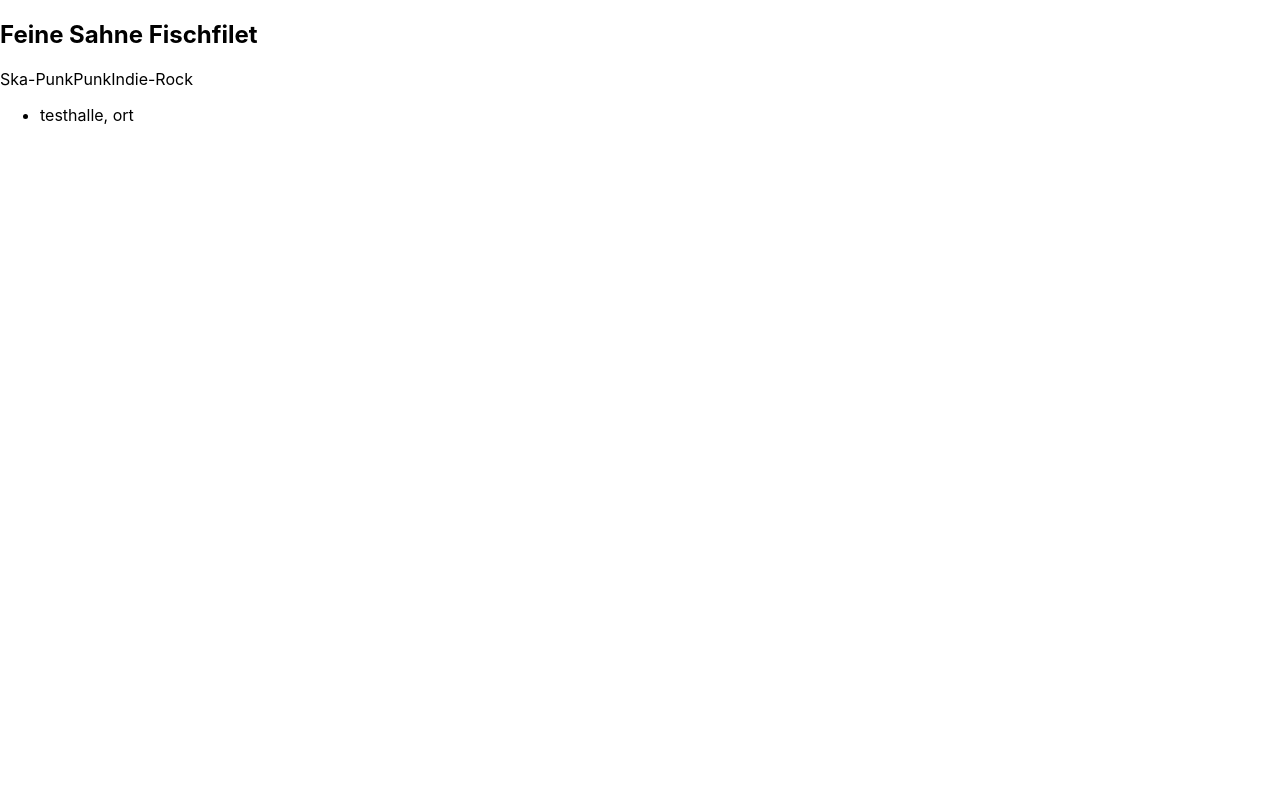
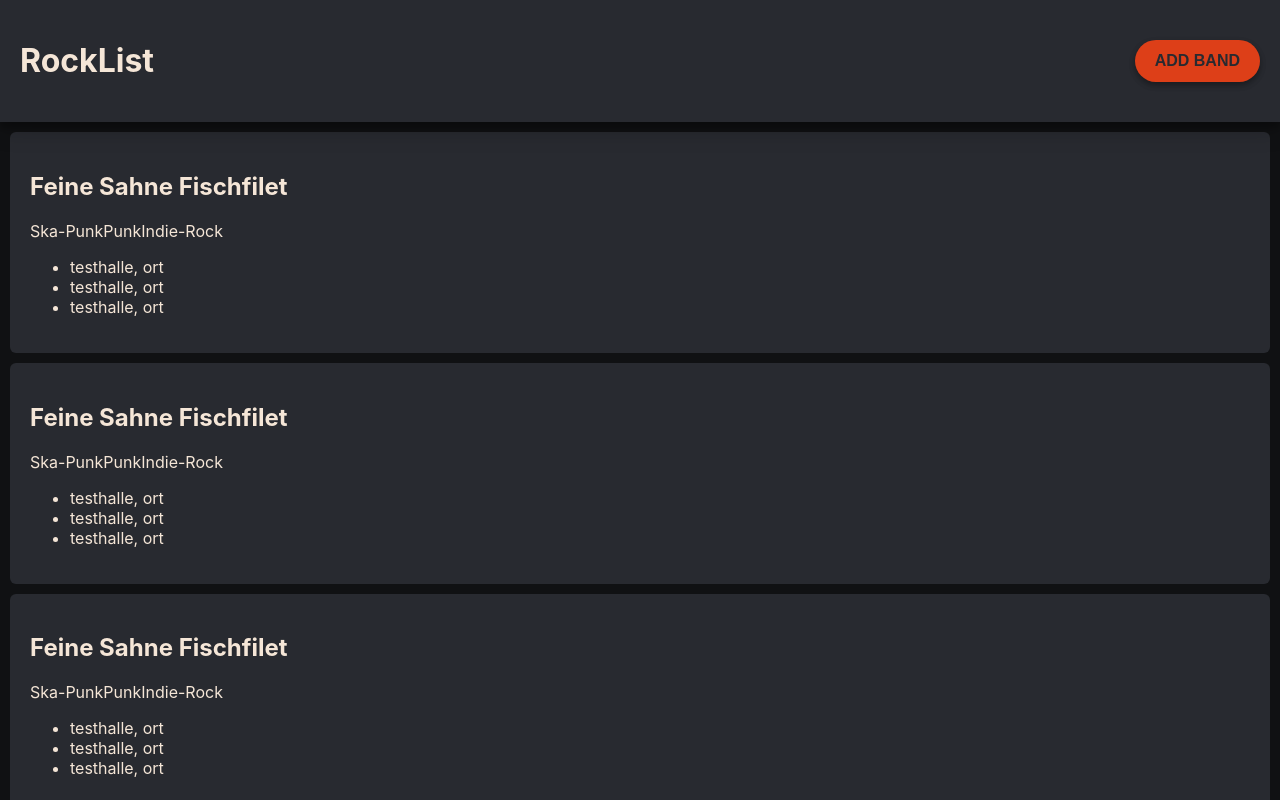
Before and after one commit to Alkawi/concert-overview, a React (Vite) app: page / in a window 1280 px wide. Built offline with nearby package versions, Linux system fonts and the light colour scheme.

Commit message:
Add Termin, Nav, basic styling

```diff
--- a/src/app/App.module.css
+++ b/src/app/App.module.css
@@ -1,42 +1,13 @@
-.App {
-  text-align: center;
+.appContainer {
+  display: grid;
+  grid-template-rows: auto 1fr;
+  height: 100vh;
 }
 
-.App-logo {
-  height: 40vmin;
-  pointer-events: none;
+.bandContainer {
+  background-color: var(--c-dark);
+  display: grid;
+  gap: 10px;
+  padding: 10px;
+  overflow-y: auto;
 }
-
-@media (prefers-reduced-motion: no-preference) {
-  .App-logo {
-    animation: App-logo-spin infinite 20s linear;
-  }
-}
-
-.App-header {
-  background-color: #282c34;
-  min-height: 100vh;
-  display: flex;
-  flex-direction: column;
-  align-items: center;
-  justify-content: center;
-  font-size: calc(10px + 2vmin);
-  color: white;
-}
-
-.App-link {
-  color: #61dafb;
-}
-
-@keyframes App-logo-spin {
-  from {
-    transform: rotate(0deg);
-  }
-  to {
-    transform: rotate(360deg);
-  }
-}
-
-button {
-  font-size: calc(10px + 2vmin);
-}
--- a/src/app/App.tsx
+++ b/src/app/App.tsx
@@ -1,21 +1,65 @@
 import React, { useState } from 'react';
 import styles from './App.module.css';
 import Band from './components/Band/Band';
+import Nav from './components/Nav/Nav';
 
 function App(): JSX.Element {
   const [bandList, setBandList] = useState([
     {
       name: 'Feine Sahne Fischfilet',
       genre: ['Ska-Punk', 'Punk', 'Indie-Rock'],
-      termine: [{ date: 'test', location: 'halle, ort' }],
+      termine: [
+        { date: 'test', location: 'halle, ort' },
+        { date: 'test', location: 'halle, ort' },
+        { date: 'test', location: 'halle, ort' },
+      ],
+    },
+    {
+      name: 'Feine Sahne Fischfilet',
+      genre: ['Ska-Punk', 'Punk', 'Indie-Rock'],
+      termine: [
+        { date: 'test', location: 'halle, ort' },
+        { date: 'test', location: 'halle, ort' },
+        { date: 'test', location: 'halle, ort' },
+      ],
+    },
+    {
+      name: 'Feine Sahne Fischfilet',
+      genre: ['Ska-Punk', 'Punk', 'Indie-Rock'],
+      termine: [
+        { date: 'test', location: 'halle, ort' },
+        { date: 'test', location: 'halle, ort' },
+        { date: 'test', location: 'halle, ort' },
+      ],
+    },
+    {
+      name: 'Feine Sahne Fischfilet',
+      genre: ['Ska-Punk', 'Punk', 'Indie-Rock'],
+      termine: [
+        { date: 'test', location: 'halle, ort' },
+        { date: 'test', location: 'halle, ort' },
+        { date: 'test', location: 'halle, ort' },
+      ],
+    },
+    {
+      name: 'Feine Sahne Fischfilet',
+      genre: ['Ska-Punk', 'Punk', 'Indie-Rock'],
+      termine: [
+        { date: 'test', location: 'halle, ort' },
+        { date: 'test', location: 'halle, ort' },
+        { date: 'test', location: 'halle, ort' },
+      ],
     },
   ]);
 
   return (
-    <div>
-      {bandList.map((band) => {
-        return <Band key={band.name} payload={band} />;
-      })}
+    <div className={styles.appContainer}>
+      <Nav />
+      <div className={styles.bandContainer}>
+        {bandList.map((band) => {
+          return <Band key={band.name} payload={band} />;
+        })}
+      </div>
     </div>
   );
 }
--- a/src/app/components/Band/Band.module.css
+++ b/src/app/components/Band/Band.module.css
@@ -1,9 +1,6 @@
-.Band {
-  color: #000;
-  background: linear-gradient(180deg, #ffbb3b, #ffa90a);
-  font-size: 0.8em;
-  padding: 0.8em 2em;
-  border: none;
-  border-radius: 0.4em;
-  text-transform: uppercase;
+.band {
+  background-color: var(--c-dark-2);
+  color: var(--c-light);
+  padding: 20px;
+  border-radius: 6px;
 }
--- a/src/app/components/Band/Band.tsx
+++ b/src/app/components/Band/Band.tsx
@@ -1,4 +1,5 @@
 import React from 'react';
+import Termin from '../Termin/Termin';
 import styles from './Band.module.css';
 
 type BandObj = {
@@ -14,18 +15,13 @@
 function Band({ payload }: BandProps): JSX.Element {
   const { name, genre, termine } = payload;
   return (
-    <div>
+    <div className={styles.band}>
       <h2>{name}</h2>
       <span>{genre}</span>
       <ul>
-        {termine.map((termin) => {
-          return (
-            <li>
-              <span>{termin.date}</span>
-              <span>{termin.location}</span>
-            </li>
-          );
-        })}
+        {termine.map((termin) => (
+          <Termin payload={termin} />
+        ))}
       </ul>
     </div>
   );
--- a/src/app/components/Button/Button.module.css
+++ b/src/app/components/Button/Button.module.css
@@ -1,9 +1,16 @@
 .button {
-  color: #000;
-  background: linear-gradient(180deg, #ffbb3b, #ffa90a);
-  font-size: 0.8em;
-  padding: 0.8em 2em;
+  color: var(--c-dark-2);
+  background-color: var(--c-primary);
+  border-radius: 999px;
+  text-transform: uppercase;
+  font-size: 1rem;
+  font-weight: bold;
   border: none;
-  border-radius: 0.4em;
-  text-transform: uppercase;
+  padding: 12px 20px;
+  box-shadow: rgba(0, 0, 0, 0.16) 0 3px 6px, rgba(0, 0, 0, 0.23) 0 3px 6px;
+  transition: 0.2s ease;
 }
+
+.button:hover {
+  background-color: var(--c-secondary);
+}
--- /dev/null
+++ b/src/app/components/Nav/Nav.module.css
@@ -0,0 +1,10 @@
+.Nav {
+  background-color: var(--c-dark-2);
+  color: var(--c-light);
+  padding: 20px;
+  display: flex;
+  justify-content: space-between;
+  align-items: center;
+  box-shadow: rgba(0, 0, 0, 0.19) 0 10px 20px, rgba(0, 0, 0, 0.23) 0 6px 6px;
+  z-index: 10;
+}
--- /dev/null
+++ b/src/app/components/Nav/Nav.tsx
@@ -0,0 +1,14 @@
+import React from 'react';
+import Button from '../Button/Button';
+import styles from './Nav.module.css';
+
+function Nav(): JSX.Element {
+  return (
+    <header className={styles.Nav}>
+      <h1>RockList</h1>
+      <Button>Add Band</Button>
+    </header>
+  );
+}
+
+export default Nav;
--- /dev/null
+++ b/src/app/components/Termin/Termin.module.css
@@ -0,0 +1,9 @@
+.Termin {
+  color: #000;
+  background: linear-gradient(180deg, #ffbb3b, #ffa90a);
+  font-size: 0.8em;
+  padding: 0.8em 2em;
+  border: none;
+  border-radius: 0.4em;
+  text-transform: uppercase;
+}
--- /dev/null
+++ b/src/app/components/Termin/Termin.tsx
@@ -0,0 +1,23 @@
+import React from 'react';
+import styles from './Termin.module.css';
+
+type TerminObj = {
+  date: string;
+  location: string;
+};
+
+type TerminProps = {
+  payload: TerminObj;
+};
+
+function Termin({ payload }: TerminProps): JSX.Element {
+  const { date, location } = payload;
+  return (
+    <li>
+      <span>{date}</span>
+      <span>{location}</span>
+    </li>
+  );
+}
+
+export default Termin;
--- a/src/app/globals.css
+++ b/src/app/globals.css
@@ -1,3 +1,17 @@
+:root {
+  --c-primary: rgb(221, 63, 24);
+  --c-secondary: rgb(219, 122, 43);
+  --c-dark: rgb(16, 17, 19);
+  --c-dark-2: rgb(40, 42, 48);
+  --c-light: rgb(245, 230, 215);
+}
+
+*,
+*::after,
+*::before {
+  box-sizing: border-box;
+}
+
 body {
   margin: 0;
   font-family: -apple-system, BlinkMacSystemFont, 'Segoe UI', 'Roboto', 'Oxygen',
```
